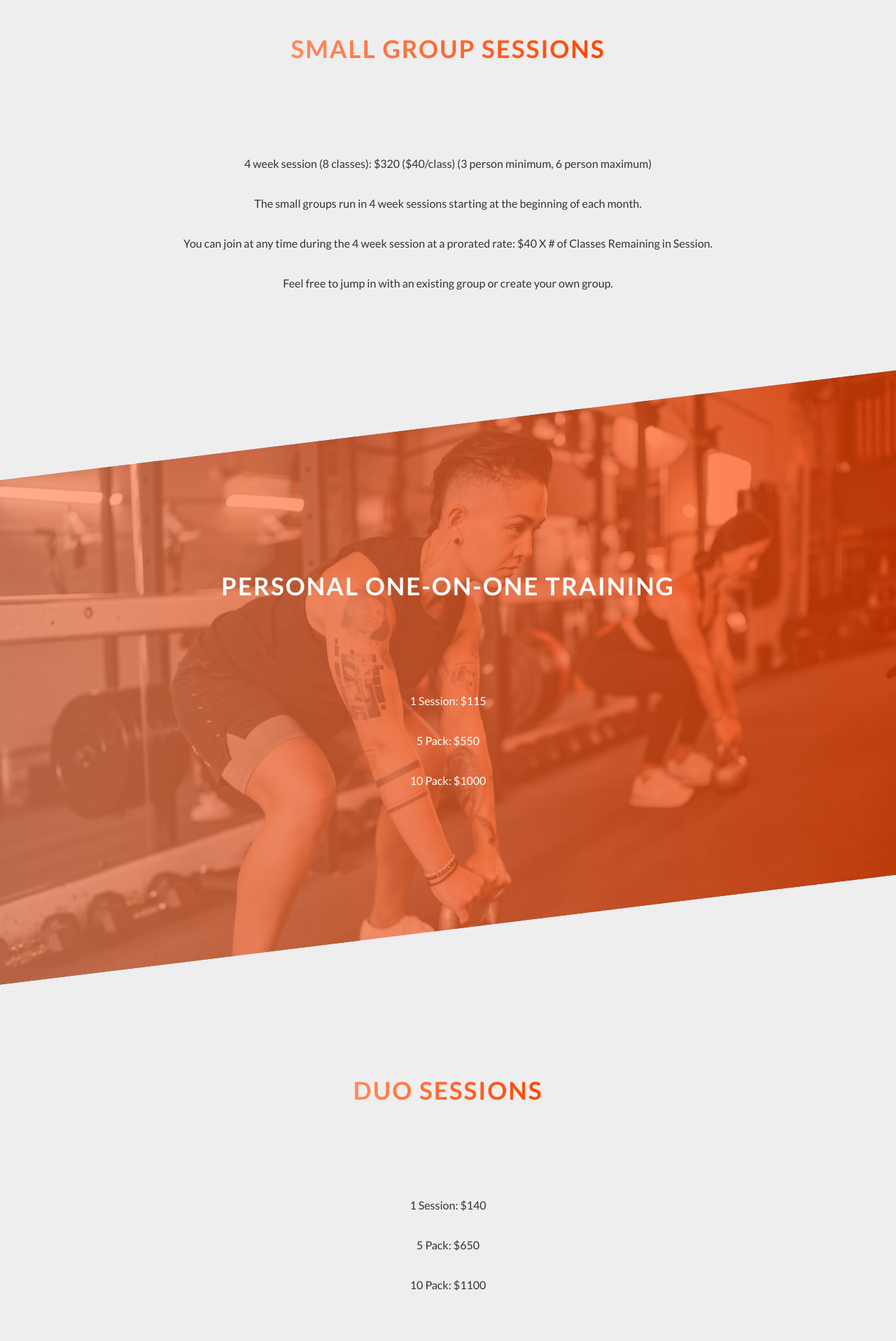
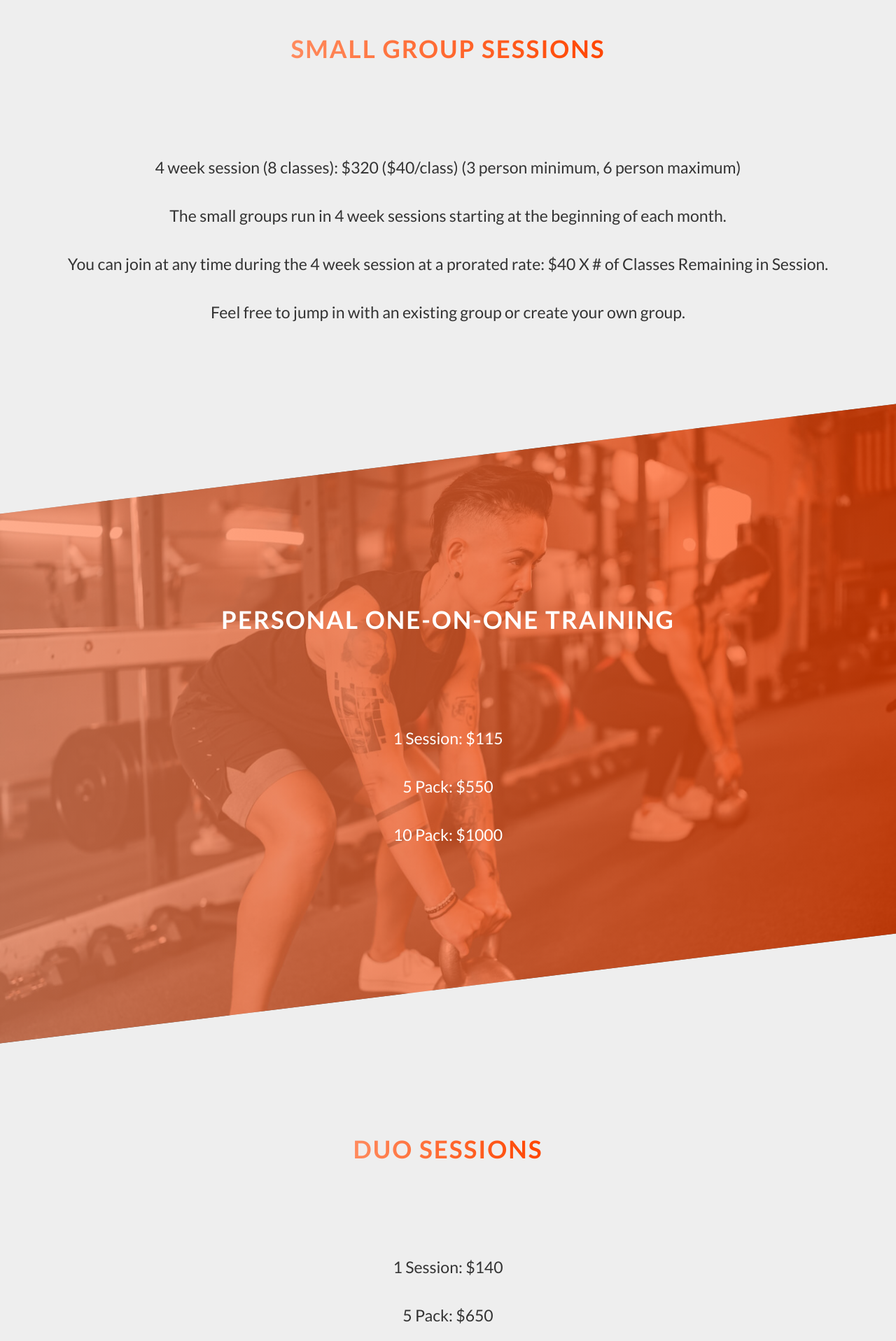
Before and after one commit to OladiranJ/empire534, a React (Create React App) app: page /training in a window 1280 px wide. Shown: the part 880-2797 px from the top of the page at 70% size. Built offline with nearby package versions, Linux system fonts and the light colour scheme.

Commit message:
training page adjustments

```diff
--- a/src/pages/training.js
+++ b/src/pages/training.js
@@ -35,17 +35,17 @@ const Training = () => {
                     </div>
 
                     <div className="row">
-                        <p className="paragraph u-center-text">
+                        <p className="paragraph u-center-text u-bigger-text">
                             4 week session (8 classes): $320 ($40/class)
                             (3 person minimum, 6 person maximum)
                         </p>
-                        <p className="paragraph u-center-text">
+                        <p className="paragraph u-center-text u-bigger-text">
                             The small groups run in 4 week sessions starting at the beginning of each month.
                         </p>
-                        <p className="paragraph u-center-text">
+                        <p className="paragraph u-center-text u-bigger-text">
                             You can join at any time during the 4 week session at a prorated rate: $40 X # of Classes Remaining in Session.
                         </p>
-                        <p className="paragraph u-center-text">
+                        <p className="paragraph u-center-text u-bigger-text">
                             Feel free to jump in with an existing group or create your own group.
                         </p>
                     </div>
@@ -61,13 +61,13 @@ const Training = () => {
                     </div>
 
                     <div className="row">
-                        <p className="paragraph paragraph-white u-center-text">
+                        <p className="paragraph paragraph-white u-center-text u-bigger-text">
                             1 Session: $115
                         </p>
-                        <p className="paragraph paragraph-white u-center-text">
+                        <p className="paragraph paragraph-white u-center-text u-bigger-text">
                             5 Pack: $550
                         </p>
-                        <p className="paragraph paragraph-white u-center-text">
+                        <p className="paragraph paragraph-white u-center-text u-bigger-text">
                             10 Pack: $1000
                         </p>
                     </div>
@@ -83,13 +83,13 @@ const Training = () => {
                     </div>
 
                     <div className="row">
-                        <p className="paragraph u-center-text">
+                        <p className="paragraph u-center-text u-bigger-text">
                             1 Session: $140
                         </p>
-                        <p className="paragraph u-center-text">
+                        <p className="paragraph u-center-text u-bigger-text">
                             5 Pack: $650
                         </p>
-                        <p className="paragraph u-center-text">
+                        <p className="paragraph u-center-text u-bigger-text">
                             10 Pack: $1100
                         </p>
                     </div>
--- a/src/styles/css/style.css
+++ b/src/styles/css/style.css
@@ -151,10 +151,11 @@
   .header__training {
     background-image: linear-gradient(to right bottom, rgba(35, 37, 38, 0.7) 38%, rgba(65, 67, 69, 0.7) 125%), url(../../images/training-medium-1x.jpg);
     background-repeat: no-repeat;
-    background-position-y: 25%; }
+    background-position-y: 35%; }
     @media (max-width: 75em) {
       .header__training {
         height: 95vh;
+        background-position-y: 45%;
         -webkit-clip-path: polygon(0 0, 100% 0, 100% 79vh, 0 100%) !important;
         clip-path: polygon(0 0, 100% 0, 100% 79vh, 0 100%) !important; } }
     @media (max-width: 56.25em) {
@@ -172,11 +173,12 @@
   .header__contact {
     background-image: linear-gradient(to right bottom, rgba(35, 37, 38, 0.7) 38%, rgba(65, 67, 69, 0.7) 125%), url(../../images/contact-us-medium-1x.jpg);
     background-repeat: no-repeat;
-    background-position-y: 55%; }
+    background-position-y: 40%; }
     @media (max-width: 37.5em) {
       .header__contact {
         height: 70vh;
         background-image: linear-gradient(to right bottom, rgba(35, 37, 38, 0.7) 38%, rgba(65, 67, 69, 0.7) 125%), url(../../images/contact-us-small-1x.jpg);
+        background-position-y: 55%;
         -webkit-clip-path: polygon(0 0, 100% 0, 100% 60vh, 0 100%) !important;
         clip-path: polygon(0 0, 100% 0, 100% 60vh, 0 100%) !important; } }
   @media (max-width: 56.25em) {
@@ -545,6 +547,9 @@ body {
 .u-margin-top-huge {
   margin-top: 10rem; }
 
+.u-bigger-text {
+  font-size: 2.3rem; }
+
 .btn, .btn:link, .btn:visited {
   text-transform: uppercase;
   text-decoration: none;
@@ -799,7 +804,11 @@ body {
       transform: skewY(-5.5deg); } }
   @media (max-width: 37.5em) {
     .section-private {
-      transform: skewY(-9.5deg); } }
+      height: 75vh;
+      transform: skewY(-9.5deg);
+      background-image: linear-gradient(to right, rgba(255, 139, 94, 0.7), rgba(255, 69, 0, 0.7)), url(../../images/main-page-smaller-1x.jpg);
+      background-position-y: 45%;
+      background-position-x: 75%; } }
   @media (max-width: 56.25em) {
     .section-private .row {
       margin-bottom: 2rem; } }
--- a/src/styles/sass/base/_utilities.scss
+++ b/src/styles/sass/base/_utilities.scss
@@ -21,3 +21,7 @@
 .u-margin-top-huge {
     margin-top: 10rem;
 }
+
+.u-bigger-text {
+    font-size: 2.3rem;
+}
--- a/src/styles/sass/layout/_header.scss
+++ b/src/styles/sass/layout/_header.scss
@@ -57,10 +57,11 @@
     &__training {
         background-image: linear-gradient(to right bottom, rgba($color-midnight-dark, 0.7) 38%, rgba($color-midnight-light, 0.7) 125%), url(../../images/training-medium-1x.jpg);
         background-repeat: no-repeat;
-        background-position-y: 25%;
+        background-position-y: 35%;
 
         @include respond (tab-land) {
             height: 95vh;
+            background-position-y: 45%;
             -webkit-clip-path: polygon(0 0, 100% 0, 100% 79vh, 0 100%) !important;
             clip-path: polygon(0 0, 100% 0, 100% 79vh, 0 100%) !important;
         }
@@ -83,7 +84,7 @@
     &__contact {
         background-image: linear-gradient(to right bottom, rgba($color-midnight-dark, 0.7) 38%, rgba($color-midnight-light, 0.7) 125%), url(../../images/contact-us-medium-1x.jpg);
         background-repeat: no-repeat;
-        background-position-y: 55%;
+        background-position-y: 40%;
 
         @include respond (tab-land) {
             // height: 95vh;
@@ -92,6 +93,7 @@
         @include respond (phone) {
             height: 70vh;
             background-image: linear-gradient(to right bottom, rgba($color-midnight-dark, 0.7) 38%, rgba($color-midnight-light, 0.7) 125%), url(../../images/contact-us-small-1x.jpg);
+            background-position-y: 55%;
             -webkit-clip-path: polygon(0 0, 100% 0, 100% 60vh, 0 100%) !important;
             clip-path: polygon(0 0, 100% 0, 100% 60vh, 0 100%) !important;
         }
--- a/src/styles/sass/pages/_training.scss
+++ b/src/styles/sass/pages/_training.scss
@@ -20,14 +20,17 @@
     transform: skewY(-7deg);
     margin-top: -9rem;
 
-    // make sure you make the background image at this section responsive today
     @include respond (tab-port) {
         padding: 10rem 0;
         transform: skewY(-5.5deg);
     }
 
     @include respond (phone) {
+        height: 75vh;
         transform: skewY(-9.5deg);
+        background-image: linear-gradient(to right, rgba($color-orange-light-1, 0.7), rgba($color-orange, 0.7)), url(../../images/main-page-smaller-1x.jpg);
+        background-position-y: 45%;
+        background-position-x: 75%;
     }
 
     .row {
```
